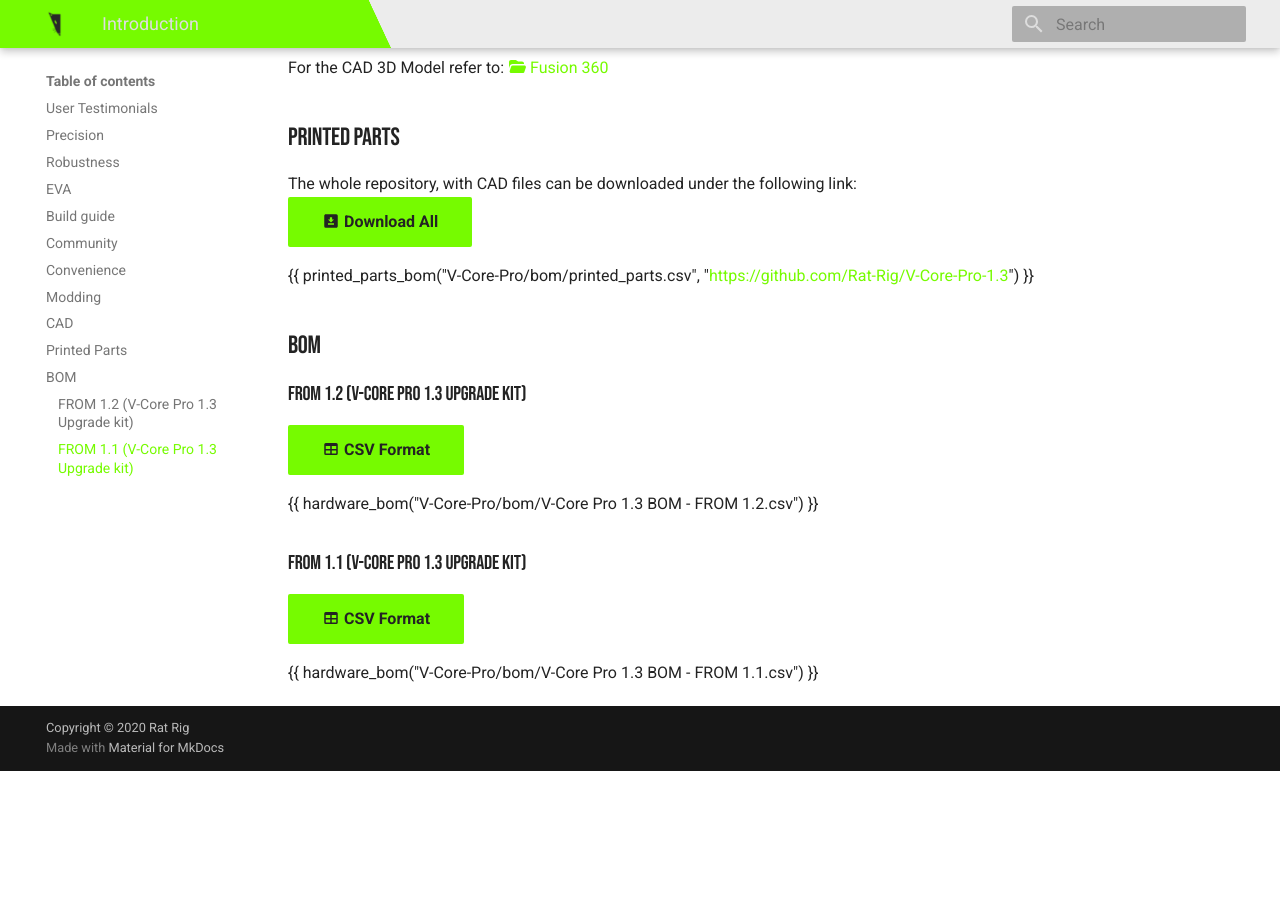
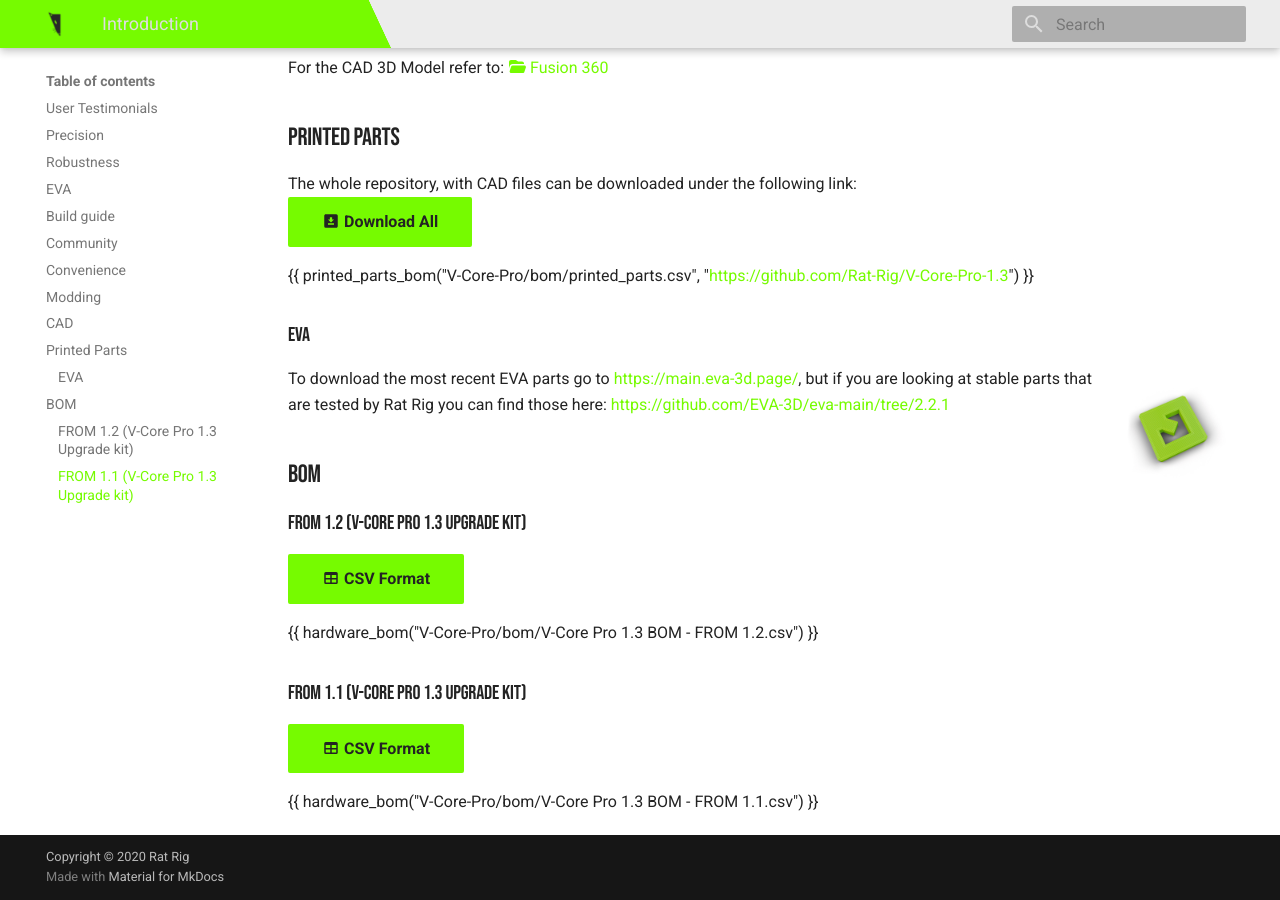
Before and after one commit to Rat-Rig/V-Core-Pro-1.3, an MkDocs documentation site: the page built from docs/index.md, in a window 1280 px wide and 900 px high, scrolled down 5987 px. Built offline with MkDocs 1.6.1 and Material for MkDocs 9.7.7, drawn with Linux system fonts in a browser that asks for light colours; comment, search, counter and statistics services are not loaded; before the commit the page ends 6758 px from its top, so only the background shows below that.

Commit message:
Add links to EVA

```diff
--- a/docs/index.md
+++ b/docs/index.md
@@ -113,6 +113,11 @@ The whole repository, with CAD files can be downloaded under the following link:
 
 {{ printed_parts_bom("V-Core-Pro/bom/printed_parts.csv", "https://github.com/Rat-Rig/V-Core-Pro-1.3") }}
 
+### EVA
+
+<img align="right" alt="EVA Logo" width="100" src="../assets/eva_logo.png">
+To download the most recent EVA parts go to https://main.eva-3d.page/, but if you are looking at stable parts that are tested by Rat Rig you can find those here: https://github.com/EVA-3D/eva-main/tree/2.2.1
+
 ## BOM
 
 ### FROM 1.2 (V-Core Pro 1.3 Upgrade kit)
```
